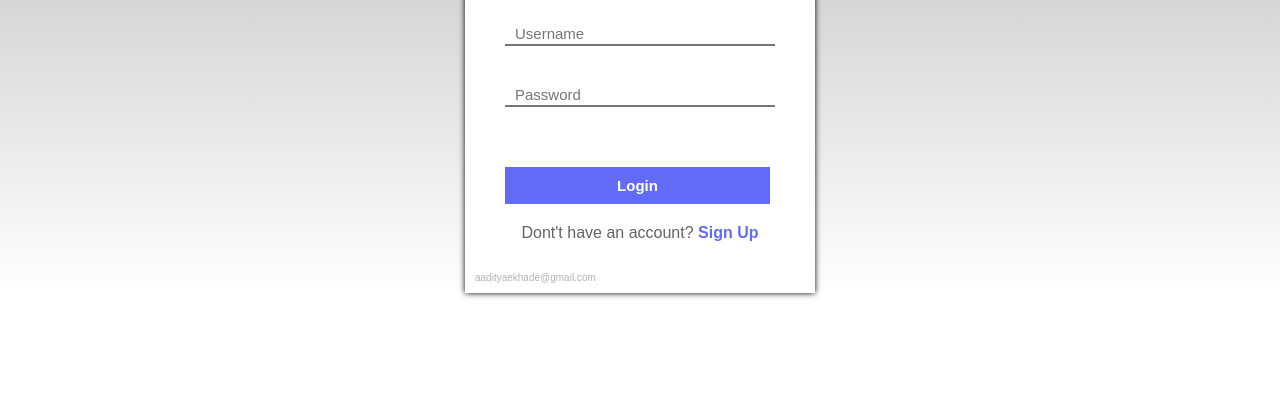
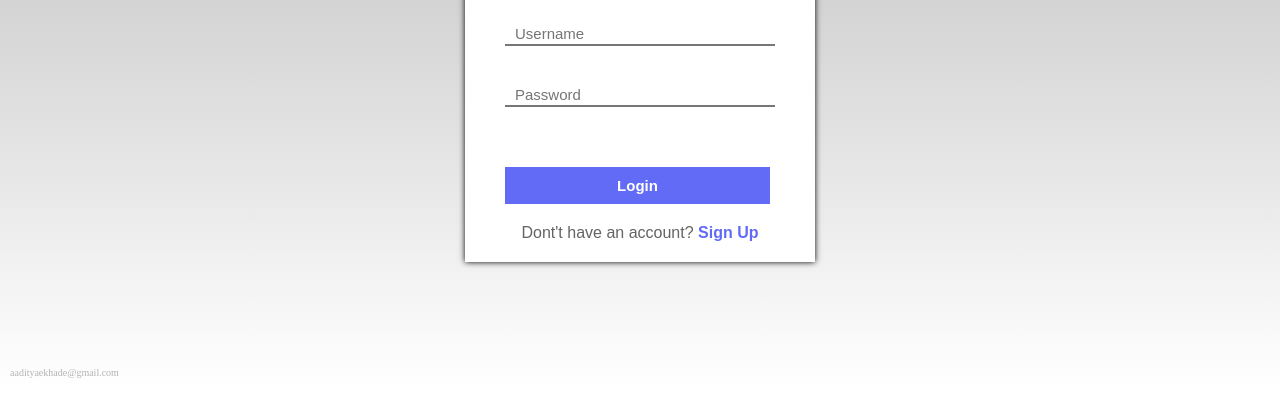
Before and after one commit to AADIEKHANDE/loginpage, a plain HTML site: page index.html in a window 1280 px wide. Shown: the part 127-544 px from the top of the page. Drawn offline with Linux system fonts and the light colour scheme.

Commit message:
Update index.html

```diff
--- a/index.html
+++ b/index.html
@@ -4,7 +4,7 @@
     <meta charset="UTF-8">
     <meta http-equiv="X-UA-Compatible" content="IE=edge">
     <meta name="viewport" content="width=device-width, initial-scale=1.0">
-    <title>Document</title>
+    <title>Login</title>
     <style>
         *{
             padding: 0;
@@ -65,7 +65,7 @@
             <a href=""><button>Login</button></a>
         </form>
         <center><p style="padding: 20px; color: rgb(99, 99, 99)">Dont't have an account? <a href="signup.html" style="text-decoration: none; font-weight: bold; color: rgb(97, 107, 245);">  Sign Up</a></p></center>
-         <p style="color: rgb(179, 179, 179); padding: 10px; font-size: 10px;">aadityaekhade@gmail.com</p>
     </div>
+    <p style="color: rgb(179, 179, 179); padding: 10px; font-size: 10px;margin-top: 95px;">aadityaekhade@gmail.com</p>
 </body>
 </html>
```
